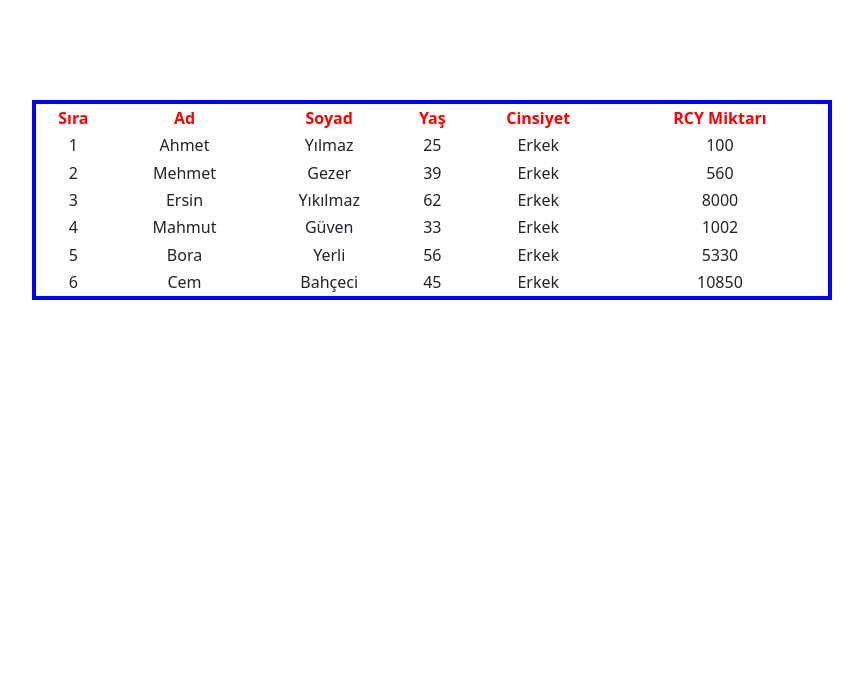
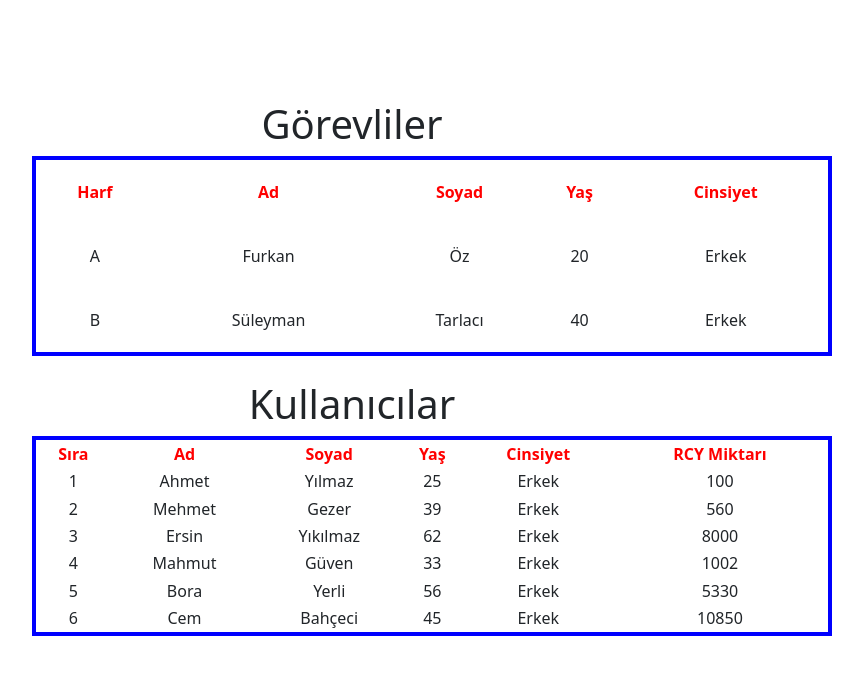
Before and after one commit to oguzhanagir/Software-Test-Project-React, a React (Create React App) app: page /Admin in a window 1280 px wide. Shown: the top 674 px of the page, without its empty margins (288-1151 px from the left). Built offline with nearby package versions, Linux system fonts and the light colour scheme.

Commit message:
Added personnel table

```diff
--- /dev/null
+++ b/src/components/PersonnelTbl.js
@@ -0,0 +1,47 @@
+import React from "react";
+
+const data = [
+  {
+    id: "A",
+    name: "Furkan",
+    surname: "Öz",
+    age: 20,
+    gender: "Erkek",
+  },
+  {
+    id: "B",
+    name: "Süleyman",
+    surname: "Tarlacı",
+    age: 40,
+    gender: "Erkek",
+  },
+];
+
+function PersonnelTbl() {
+  return (
+    <div>
+      <table>
+        <tr>
+          <th style={{ color: "red" }}>Harf</th>
+          <th style={{ color: "red" }}>Ad</th>
+          <th style={{ color: "red" }}>Soyad</th>
+          <th style={{ color: "red" }}>Yaş</th>
+          <th style={{ color: "red" }}>Cinsiyet</th>
+        </tr>
+        {data.map((val, key) => {
+          return (
+            <tr key={key}>
+              <td>{val.id}</td>
+              <td>{val.name}</td>
+              <td>{val.surname}</td>
+              <td>{val.age}</td>
+              <td>{val.gender}</td>
+            </tr>
+          );
+        })}
+      </table>
+    </div>
+  );
+}
+
+export default PersonnelTbl;
--- a/src/pages/Admin.js
+++ b/src/pages/Admin.js
@@ -1,6 +1,7 @@
 import React from "react";
 import UserTbl from "../components/UserTbl";
 import { makeStyles } from "@material-ui/core";
+import PersonnelTbl from "../components/PersonnelTbl";
 
 const styles = makeStyles({
   layout: {
@@ -17,6 +18,10 @@ function Admin() {
   return (
     <div className="App">
       <div className={classes.layout}>
+        <h1>Görevliler</h1>
+        <PersonnelTbl />
+        <br></br>
+        <h1>Kullanıcılar</h1>
         <UserTbl />
       </div>
     </div>
```
